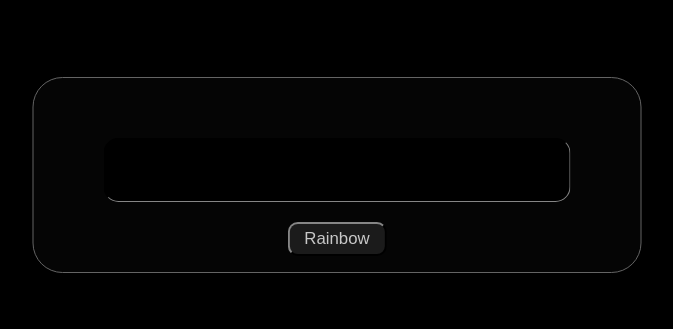
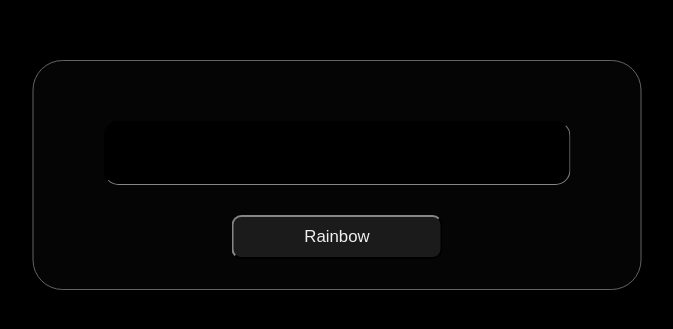
Before and after one commit to NeonWizard/Falling-Text, a website: page src/index.html in a window 1280 px wide. Shown: the part 225-554 px from the top of the page, without its empty margins (303-976 px from the left). Drawn offline with Linux system fonts and the light colour scheme.

Commit message:
Make button placement MUCH better

```diff
--- a/src/index.html
+++ b/src/index.html
@@ -12,7 +12,10 @@
 <body>
   <div id="inputBox">
     <input id="input" type="text" name="question" maxlength="50">
-    <button id="toggleRainbow">Rainbow</button>
+    <div id="buttons">
+      <button id="toggleRainbow">Rainbow</button>
+      <!-- <button id="btn_beeQuote">New quote</button> -->
+    </div>
   </div>
 
   <script src="api.js"></script>
--- a/src/style.css
+++ b/src/style.css
@@ -23,7 +23,7 @@ body {
 	/* Set display none by default to prevent glitchy disappearing on load with default text or bee quotes */
 	display: none;
 
-	padding: 60px 70px 70px 70px;
+	padding: 60px 70px 30px 70px;
 	background-color: rgba(25, 25, 25, 0.2);
 	border: 1px solid rgb(100, 100, 100);
 	border-radius: 30px;
@@ -51,23 +51,36 @@ body {
 	padding: 10px 0px;
 }
 
-#toggleRainbow {
+#buttons {
+	display: flex;
+	justify-content: center;
+
+	margin-top: 30px;
+}
+
+#buttons button {
 	background-color: rgba(50, 50, 50, .5);
 	border-color: rgb(50, 50, 50);
-	color: rgb(200, 200, 200);
-
-	position: absolute;
-	left: 50%;
-	top: 83%;
-	transform: translate(-50%, -50%);
+	color: rgb(240, 240, 240);
 
 	font-size: .7em;
 	border-radius: 10px;
 	outline-width: 0;
 
-	padding: 5px 15px;
+	flex: 0 0 45%; /* Same width */
+
+	padding: 10px 15px;
 }
 
-#toggleRainbow:active {
+/*
+#buttons button + button {
+	margin-left: 10%;
+}*/
+
+#buttons button:active {
 	box-shadow: 0 1px 0 rgb(50, 50, 50);
 }
+
+/*#btn_beeQuote {*/
+	/* display: none; */ /* hidden by default, shown only when beeQuotes enabled */
+/*}*/
```
